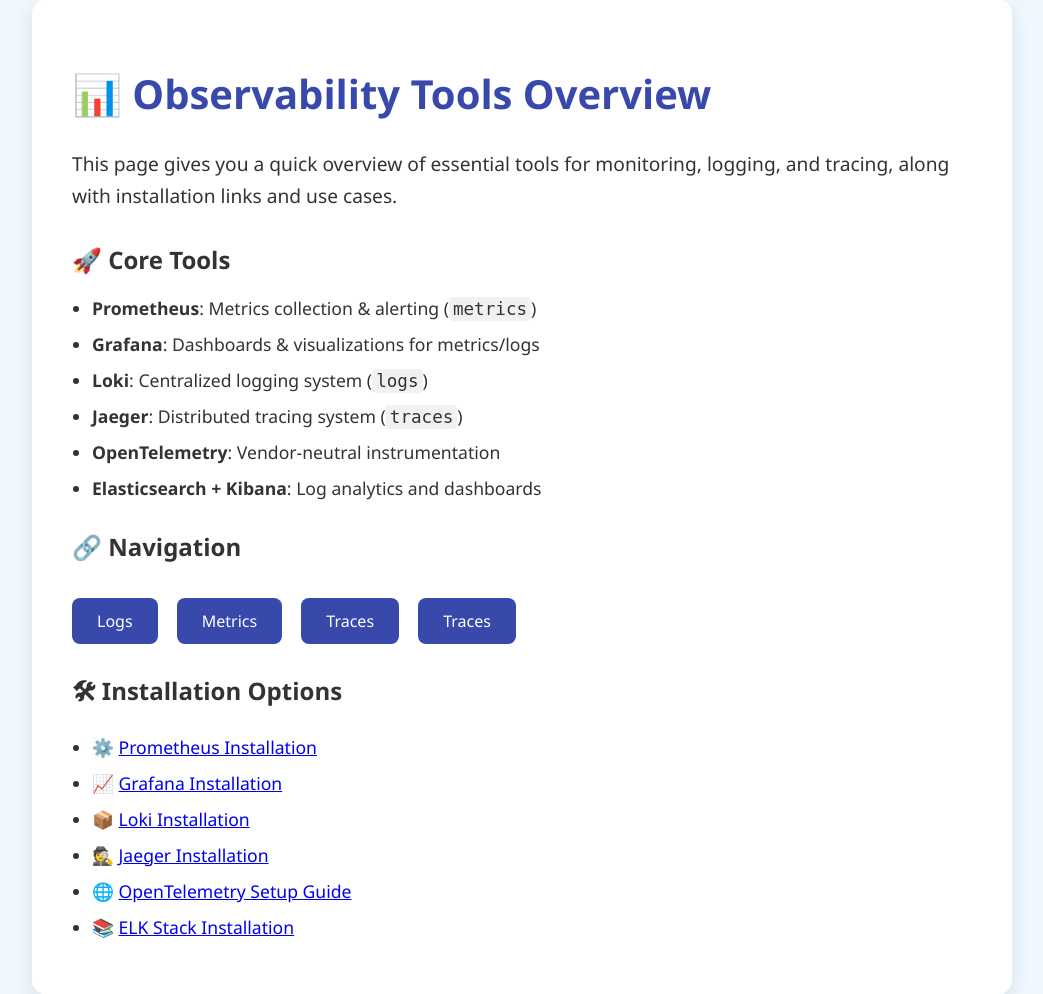
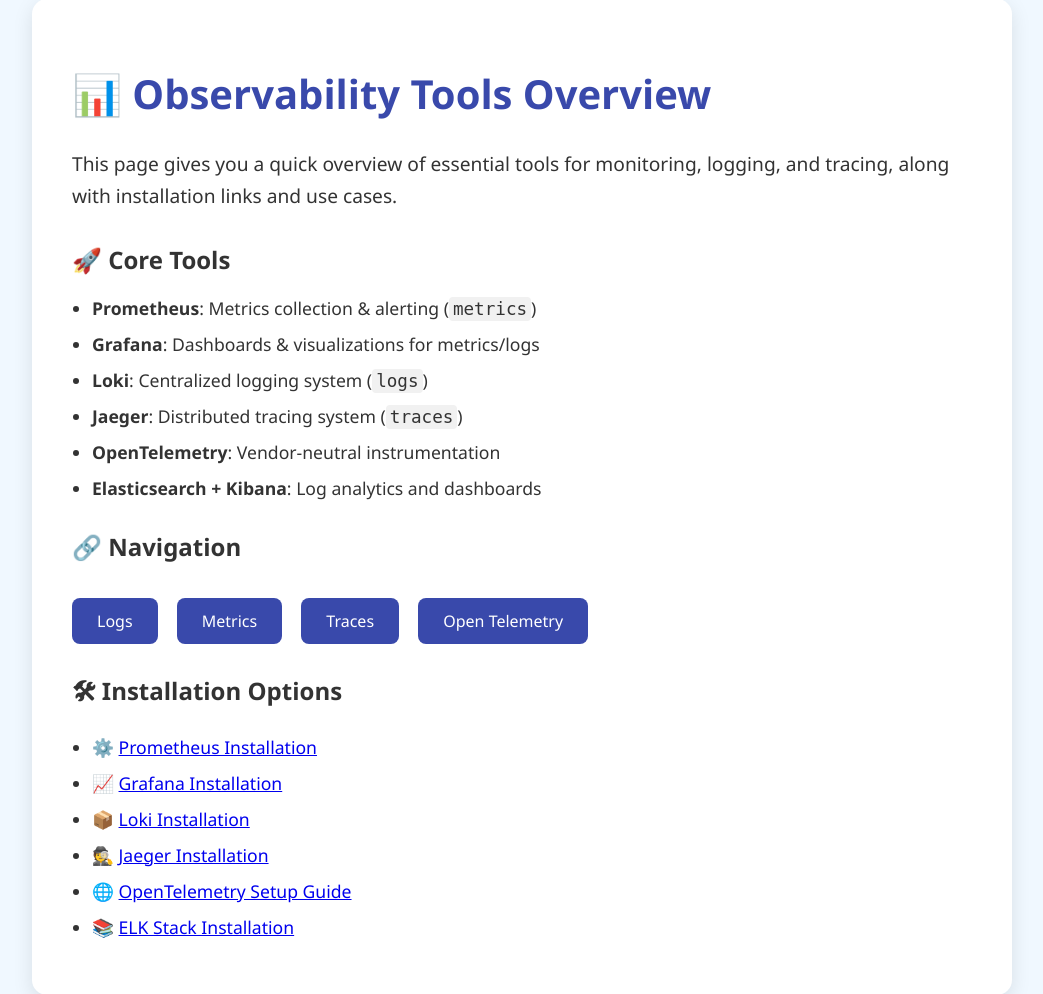
Before and after one commit to arunvel1988/observability-ui, a Flask app: page /observability in a window 1280 px wide. Shown: the part 59-1053 px from the top of the page, without its empty margins (118-1161 px from the left). Run offline with Flask 3, Linux system fonts and the light colour scheme.

Commit message:
Adding otel

```diff
--- a/templates/observability_info.html
+++ b/templates/observability_info.html
@@ -87,7 +87,7 @@
       <a class="link" href="/logs">Logs</a>
       <a class="link" href="/metrics">Metrics</a>
       <a class="link" href="/traces">Traces</a>
-      <a class="link" href="/otel">Traces</a>
+      <a class="link" href="/otel">Open Telemetry</a>
     </div>
 
     <div class="section">
```
